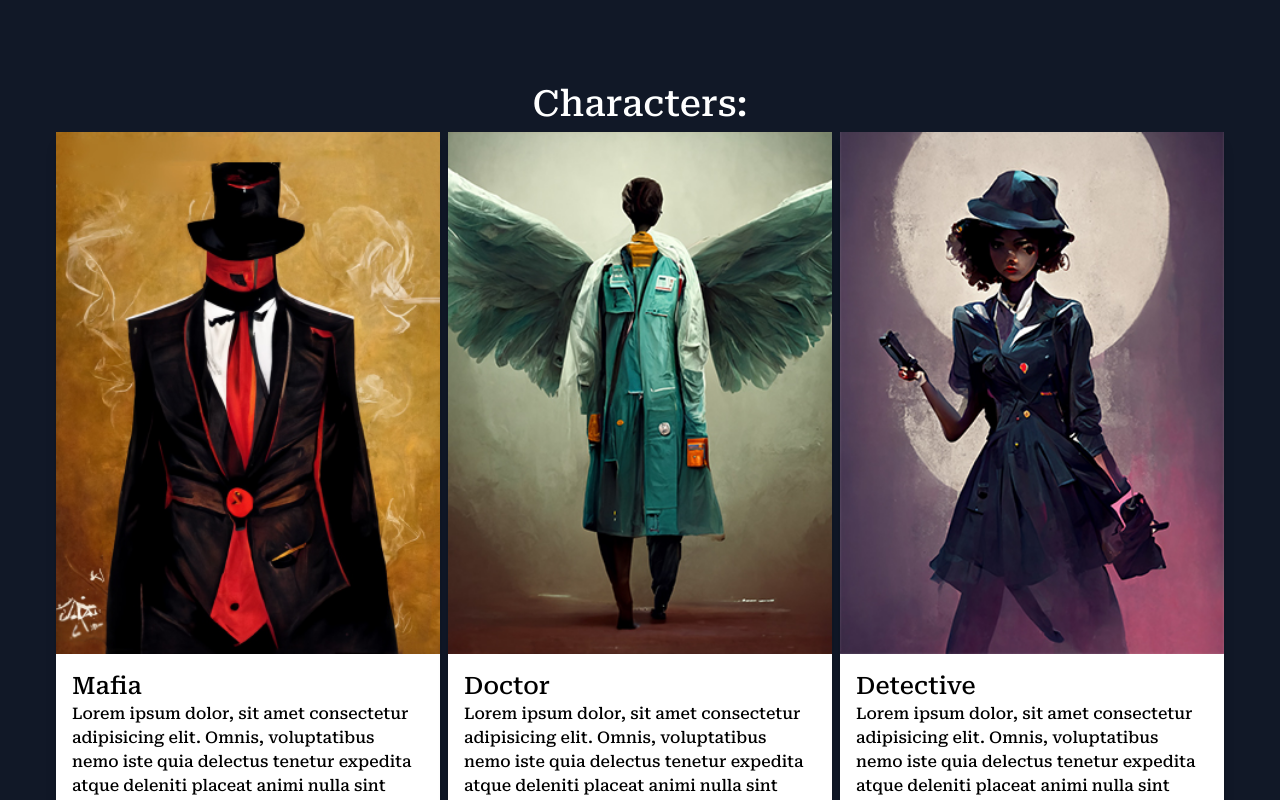
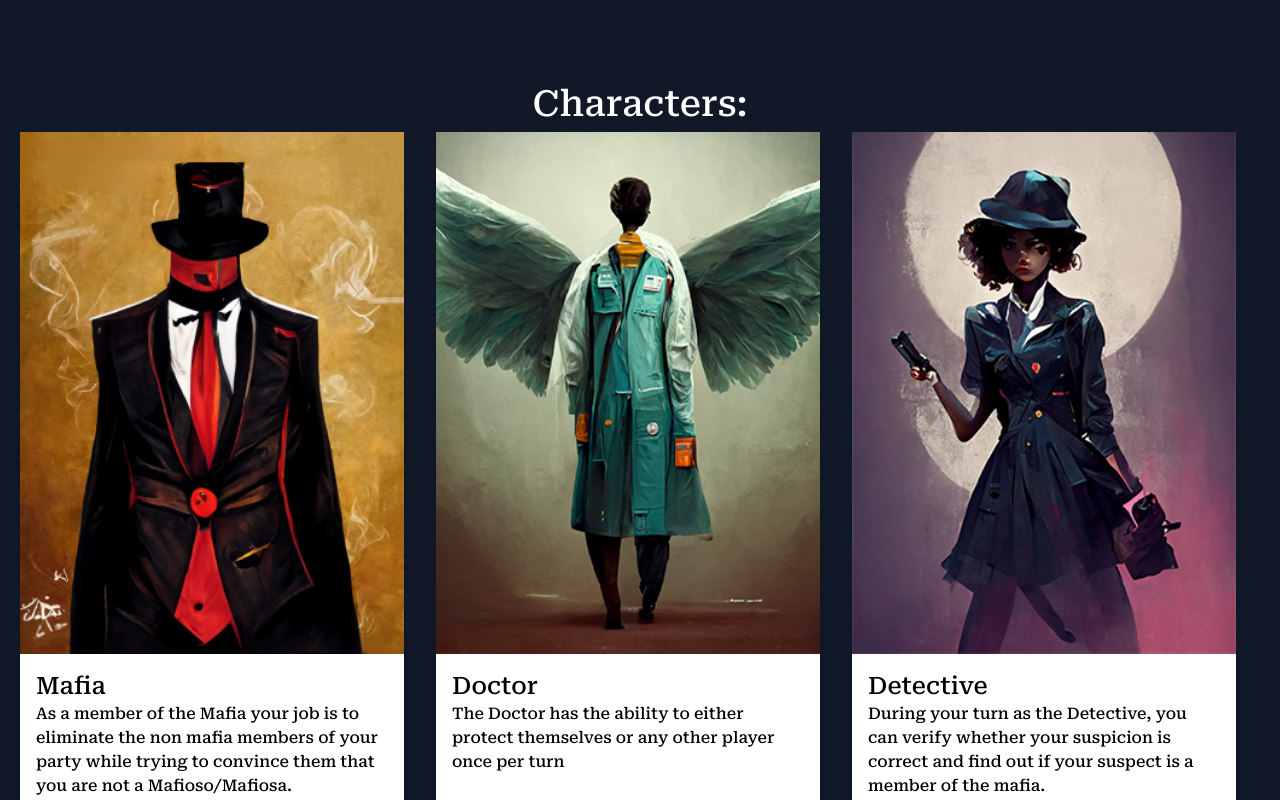
Before and after one commit to snipergz/GameNight, a React (Create React App) app in the folder frontend/: page /mafia in a window 1280 px wide. Shown: the part 1500-2300 px from the top of the page. Built offline with nearby package versions, Linux system fonts and the light colour scheme.

Commit message:
added character descriptions to mafia cards

```diff
--- a/frontend/src/components/Mafia/Characters.jsx
+++ b/frontend/src/components/Mafia/Characters.jsx
@@ -10,15 +10,15 @@ const Characters = () => {
       className="container mx-auto md:p-4 my-auto md:mt-20"
     >
       <h1 className="text-4xl p-2 text-white text-center">Characters:</h1>
-      <div className="grid md:grid-cols-3 w-max lg:max-w-[1240px] m-auto text-dark gap-8 sm:gap-2 justify-center">
+      <div className="grid md:grid-cols-3 sm:w-max md:w-auto  md:max-w-[1240px] m-auto text-dark gap-8 sm:gap-2 justify-center">
         <div className="flex flex-col rounded-lg shadow-lg bg-white max-w-sm">
           <img src={mafiaCard2} alt="" />
           <div className="p-4">
             <h3 className="text-2xl">Mafia</h3>
             <p className="mb-4">
-              Lorem ipsum dolor, sit amet consectetur adipisicing elit. Omnis,
-              voluptatibus nemo iste quia delectus tenetur expedita atque
-              deleniti placeat animi nulla sint veniam quisquam magnam.
+              As a member of the Mafia your job is to eliminate the non mafia
+              members of your party while trying to convince them that you are
+              not a Mafioso/Mafiosa.
             </p>
           </div>
         </div>
@@ -27,9 +27,8 @@ const Characters = () => {
           <div className="p-4">
             <h3 className="text-2xl">Doctor</h3>
             <p className="mb-4">
-              Lorem ipsum dolor, sit amet consectetur adipisicing elit. Omnis,
-              voluptatibus nemo iste quia delectus tenetur expedita atque
-              deleniti placeat animi nulla sint veniam quisquam magnam.
+              The Doctor has the ability to either protect themselves or any
+              other player once per turn
             </p>
           </div>
         </div>
@@ -38,9 +37,9 @@ const Characters = () => {
           <div className="p-4">
             <h3 className="text-2xl">Detective</h3>
             <p className="mb-4">
-              Lorem ipsum dolor, sit amet consectetur adipisicing elit. Omnis,
-              voluptatibus nemo iste quia delectus tenetur expedita atque
-              deleniti placeat animi nulla sint veniam quisquam magnam.
+              During your turn as the Detective, you can verify whether your
+              suspicion is correct and find out if your suspect is a member of
+              the mafia.
             </p>
           </div>
         </div>
```
